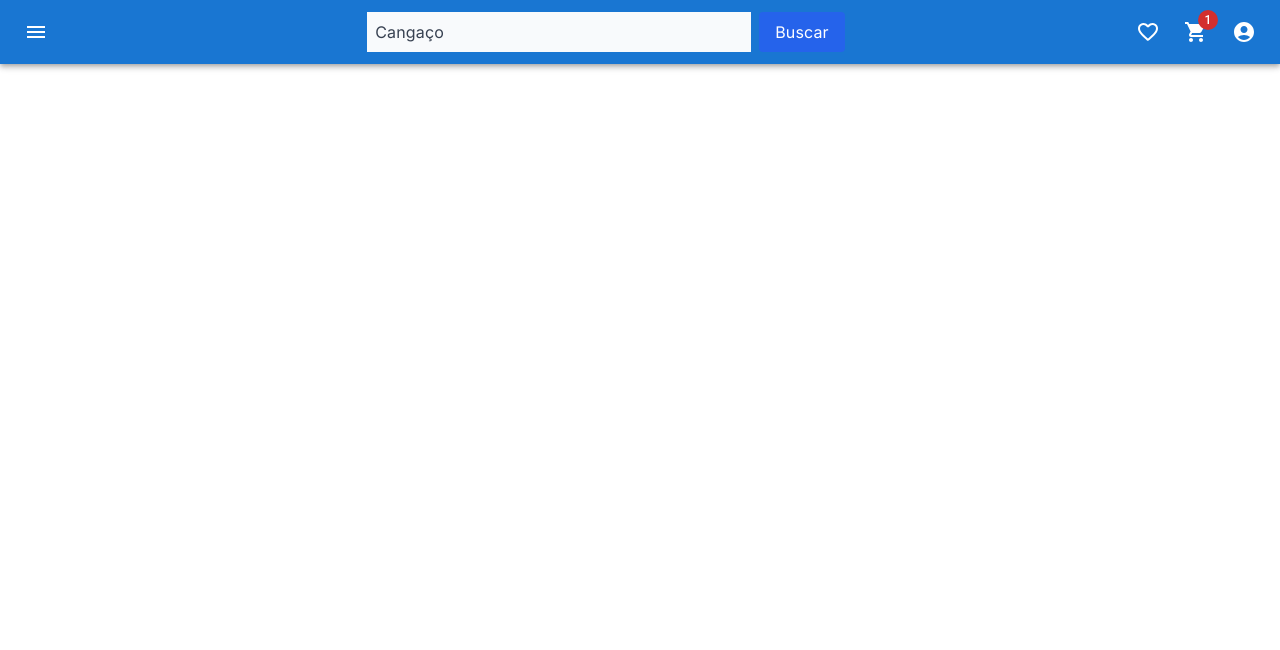
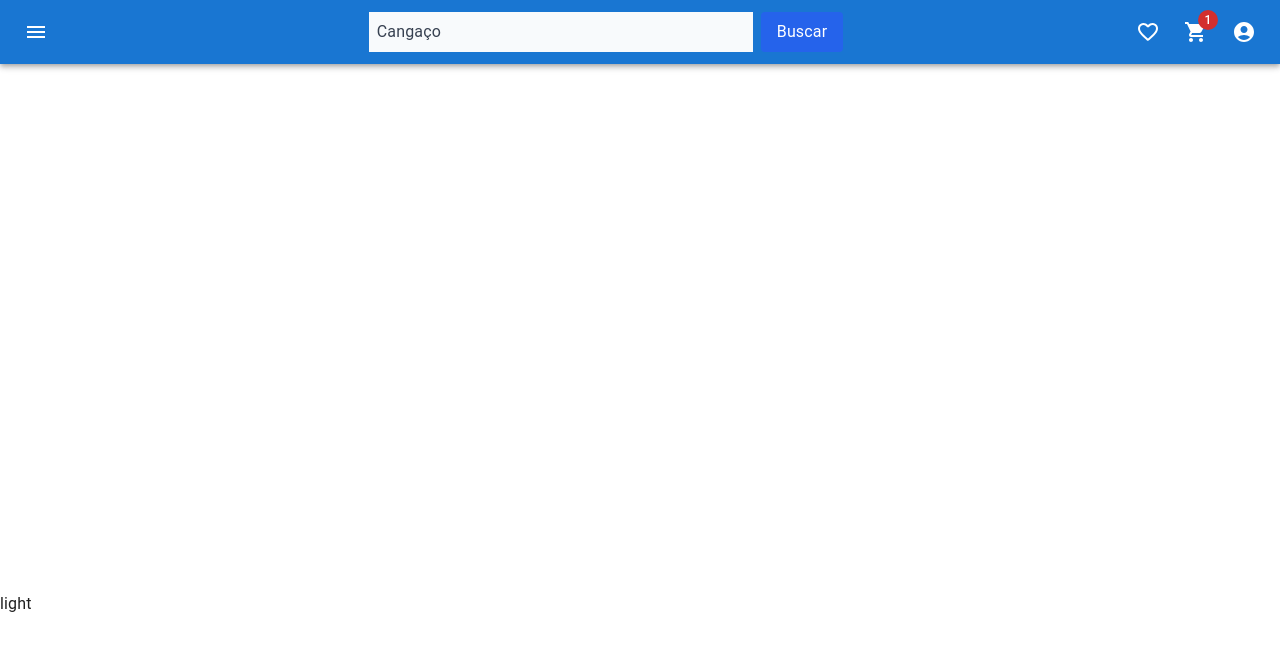
Before and after one commit to edsoncarlosdvp/app-poc-nextjs-2024, a Next.js app: page / in a window 1280 px wide. Shown: the top 650 px of the page. Built offline with nearby package versions, Linux system fonts and the light colour scheme.

Commit message:
feat: Usando Context para adicionar tema

```diff
--- /dev/null
+++ b/app/Context/ThemeProviderContext.tsx
@@ -0,0 +1,31 @@
+import { createContext, useState } from 'react';
+
+interface IThemeContext {
+  theme: string;
+  toggleTheme: () => void;
+}
+
+interface IThemeProviderContext {
+  children: React.ReactNode;
+}
+
+const defaultValue: IThemeContext = {
+  theme: 'light',
+  toggleTheme: () => {},
+};
+
+export const ThemeContext = createContext<IThemeContext>(defaultValue);
+
+export const ThemeProviderContext = ({ children }: IThemeProviderContext) => {
+  const [theme, setTheme] = useState<string>('light');
+
+  const toggleTheme = () => {
+    setTheme(theme === 'light' ? 'dark' : 'light');
+  };
+
+  return (
+    <ThemeContext.Provider value={{ theme, toggleTheme }}>
+      {children}
+    </ThemeContext.Provider>
+  );
+};
--- a/app/components/BookSearch/style.module.scss
+++ b/app/components/BookSearch/style.module.scss
@@ -1,4 +1,3 @@
-// Search.module.scss
 @import '/theme/themeVariables.scss';
 
 .search {
--- a/app/globals.css
+++ b/app/globals.css
@@ -12,6 +12,18 @@ body {
   background: var(--background-primary);
 }
 
+.dark-theme * {
+  background-color: #333;
+  color: #fff;
+  outline-color: #fff;
+  border-color: #fff;
+}
+
+.dark-theme button {
+  background-color: #5f5c5c;
+  border-color: unset;
+}
+
 @layer utilities {
   .text-balance {
     text-wrap: balance;
--- a/app/layout.tsx
+++ b/app/layout.tsx
@@ -4,7 +4,12 @@ import { Inter } from 'next/font/google';
 import './globals.css';
 import { Provider } from 'react-redux';
 import store from './Redux/Store/FavoritesStore';
-import ThemeProvider from '@/theme/ThemeProvider';
+import ThemeProvider from './theme/ThemeProvider';
+import {
+  ThemeContext,
+  ThemeProviderContext,
+} from './Context/ThemeProviderContext';
+import { useContext } from 'react';
 
 const inter = Inter({ subsets: ['latin'] });
 
@@ -18,12 +23,22 @@ export default function RootLayout({
 }: Readonly<{
   children: React.ReactNode;
 }>) {
+  const { theme } = useContext(ThemeContext);
+
   return (
     <html lang='pt-br'>
       <ThemeProvider>
-        <Provider store={store}>
-          <body className={inter.className}>{children}</body>
-        </Provider>
+        <ThemeProviderContext>
+          <Provider store={store}>
+            <body
+              className={`inter.className ${
+                theme === 'dark' ? 'dark-theme' : ''
+              }`}
+            >
+              {children}
+            </body>
+          </Provider>
+        </ThemeProviderContext>
       </ThemeProvider>
     </html>
   );
--- a/app/page.tsx
+++ b/app/page.tsx
@@ -2,11 +2,13 @@
 import { getAllBooks } from './api/apiBooks';
 import { BookList } from './components/BookList/BookList';
 import BookSearch from './components/BookSearch/BookSearch';
-import { useState } from 'react';
+import { useContext, useState } from 'react';
 import AppBarHome from './shared/components/AppBar/AppBar';
+import { ThemeContext } from './Context/ThemeProviderContext';
 
 export default function Home() {
   const [books, setBooks] = useState([]);
+  const { theme, toggleTheme } = useContext(ThemeContext);
 
   const handleSearch = async (query: string) => {
     try {
@@ -17,11 +19,18 @@ export default function Home() {
     }
   };
   return (
-    <main className='flex justify-center'>
+    <main
+      className={`flex justify-center h-screen ${
+        theme === 'dark' ? 'dark-theme' : ''
+      }`}
+    >
       <div className='flex flex-wrap justify-center top-0'>
         <AppBarHome>
           <BookSearch onSearch={handleSearch} />
         </AppBarHome>
+        <button onClick={toggleTheme}>
+          {theme === 'light' ? 'light' : 'dark'}
+        </button>
         <BookList books={books} />
       </div>
     </main>
--- /dev/null
+++ b/app/theme/themeVariables.scss
@@ -0,0 +1,8 @@
+:root {
+  --mui-shape-borderRadius: 4px;
+  --mui-palette-common-white-rgb: 255, 255, 255;
+  --mui-spacing-2: 16px;
+  --mui-spacing-3: 24px;
+  --mui-breakpoints-sm: 600px;
+  // Adicione outras variáveis conforme necessário
+}
--- a/theme/themeVariables.scss
+++ /dev/null
@@ -1,8 +0,0 @@
-:root {
-    --mui-shape-borderRadius: 4px;
-    --mui-palette-common-white-rgb: 255, 255, 255;
-    --mui-spacing-2: 16px;
-    --mui-spacing-3: 24px;
-    --mui-breakpoints-sm: 600px;
-    // Adicione outras variáveis conforme necessário
-  }
```
Also changed, not shown: app/theme/ThemeProvider.tsx (renamed from theme/ThemeProvider.tsx), app/theme/theme.ts (renamed from theme/theme.ts).
